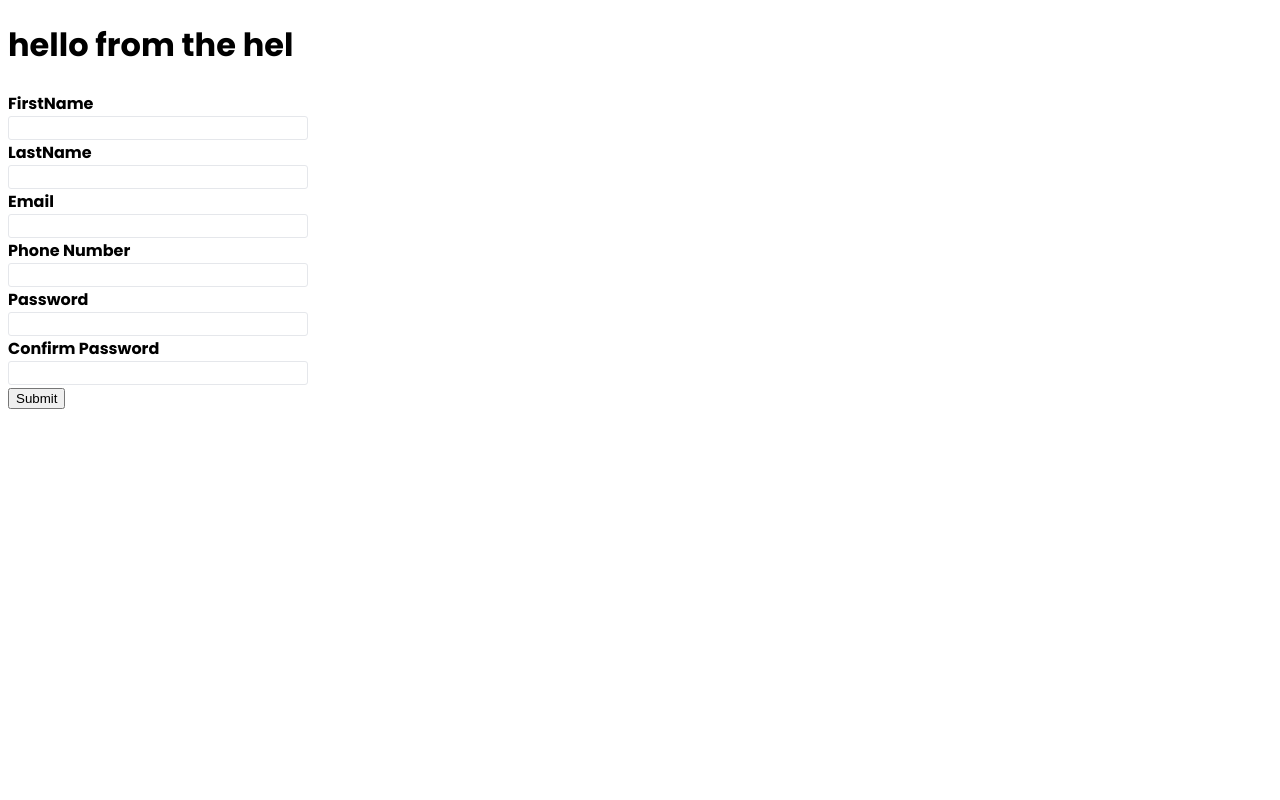
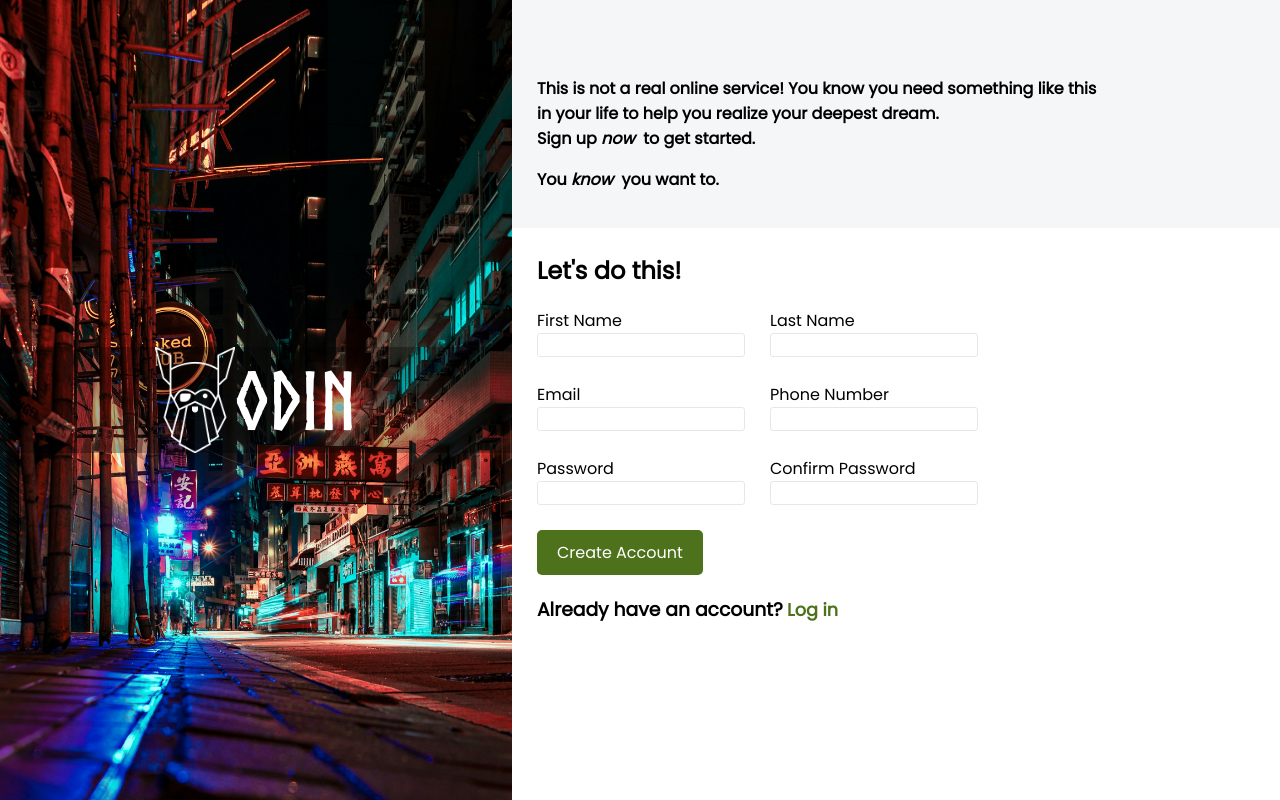
Before and after one commit to igeon22/o2_sign-up-form, a plain HTML site: page index.html in a window 1280 px wide. Drawn offline with Linux system fonts and the light colour scheme.

Commit message:
Finished

```diff
--- a/index.html
+++ b/index.html
@@ -7,18 +7,40 @@
     <title>Document</title>
 </head>
 <body>
+    <div class="image-container">
+        <div class="text">
+            <img src="./assets/odin-lined.png" alt="">
+            <p>ODIN</p>
+        </div>
+    </div>
 
-    <h1>hello from the hel</h1>
+    <div class="others">
+
+        <div class="presentation">
+            <p>This is not a real online service! You know you need  something like this <br>in your life to help you realize your deepest dream. <br> Sign up <span>now&nbsp;</span> to get started. </p>
+
+
+            <p>You <span>know&nbsp;</span> you want to.</p>
+        </div>
+
+
+        <div class="form-container">
+
+            <h2>Let's do this!</h2>
             <form action="" method="">
+
+
+
                 <div class="block">
-            <label for="firstname">FirstName</label>
+                    <label for="firstname">First Name</label>
                     <input type="text" name="firstname" id="firstname" minlength="3" maxlength="40" required>
                 </div>
 
                 <div class="block">
-            <label for="lastname">LastName</label>
+                    <label for="lastname">Last Name</label>
                     <input type="text" name="lastname" id="lastname" minlength="3" maxlength="40" required>
                 </div>
+
 
                 <div class="block">
                     <label for="email">Email</label>
@@ -45,8 +67,21 @@
 
                 </div>
 
-        <button type="submit">Submit</button>
+
+                <button type="submit">Create Account</button>
             </form>
+
+            <div class="login">
+                <h3>Already have an account?</h3>
+                <a href="#">Log in</a>
+
+            </div>
+        </div>
+
+
+    </div>
+
+
 
     <script src="./script.js"></script>
 </body>
--- a/style.css
+++ b/style.css
@@ -1,6 +1,6 @@
 @font-face {
     font-family: Poppins;
-    src: url("./assets/Poppins-Bold.ttf");
+    src: url("./assets/Poppins-Regular.ttf");
 }
 
 @font-face {
@@ -26,6 +26,7 @@ body{
 .block input{
     padding: 3px;
     border: 1px solid #E5E7EB;
+    width: clamp(150px,200px,250px);
     border-radius: 3px;
     font-family: lato;
     font-weight: bold;
@@ -40,14 +41,116 @@ body{
     border: 1px solid #e32c1b;
 }
 
-/* .block input:user-valid{
-    border: 1px solid #2fe31b;
+span{
+    font-style: italic;
+}
 
-} */
+.others{
+    display: flex;
+    flex-direction: column;
+    flex: auto;
 
+}
+
+.presentation{
+    background-color: #f4f6f8;
+    width: 100%;
+    padding: 60px 0 20px 0;
+}
+
+.presentation p{
+    padding-left: 25px;
+    font-weight: bold;
+}
 
 .alert{
     margin: 0;
     color: #e32c1b;
     font-size: 0.7em;
 }
+
+body{
+    display: flex;
+    margin: 0;
+}
+
+.image-container{
+    width: 40%;
+    background-image: url("./assets/image.jpg");
+    background-size: cover;
+    min-height: 100vh;
+    display: flex;
+    align-items: center;
+}
+
+.image-container .text{
+    display: flex;
+    width: 100%;
+    background-color: rgba(0, 0, 0, 0.308);
+    justify-content: center;
+    align-items: center;
+    max-height: 120px;
+}
+
+.text img{
+    width: 80px;
+
+}
+
+.text p{
+    font-family: Norse;
+    color: white;
+    font-size: 80px;
+    margin: 0;
+}
+
+.form-container{
+    padding: 25px;
+}
+
+h2{
+    margin-top: 0;
+}
+
+form{
+    max-width: 500px;
+    gap: 25px;
+    display: flex;
+    flex-wrap: wrap;
+
+}
+
+fieldset{
+    border: none;
+
+}
+
+button[type="submit"]{
+    background-color: #4d721b;
+    color: white;
+    font-family: Poppins;
+    border: none;
+    font-size: 1rem;
+    padding:10px  20px ;
+    border-radius: 5px;
+}
+
+button[type="submit"]:hover{
+    cursor: pointer;
+}
+
+.login{
+    margin-top:20px;
+}
+
+.login h3{
+    display: inline;
+}
+
+.login a{
+    color: #4d721b;
+    font-weight: bold;
+    font-family: "Poppins",sans-serif;
+    text-decoration: none;
+    font-size: 1.1rem;
+}
```
Also changed, not shown: assets/Poppins-Regular.ttf (added). Lines whose indentation alone changed are shown as unchanged.
